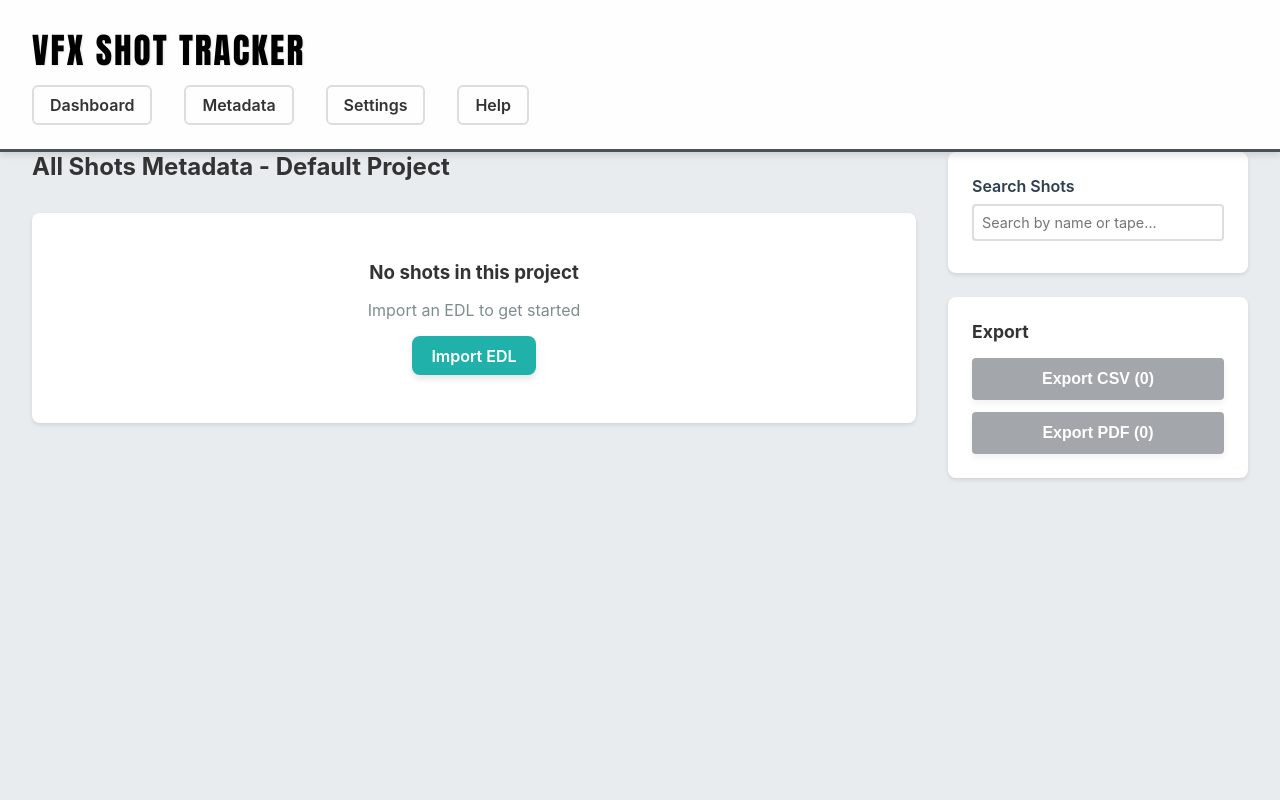
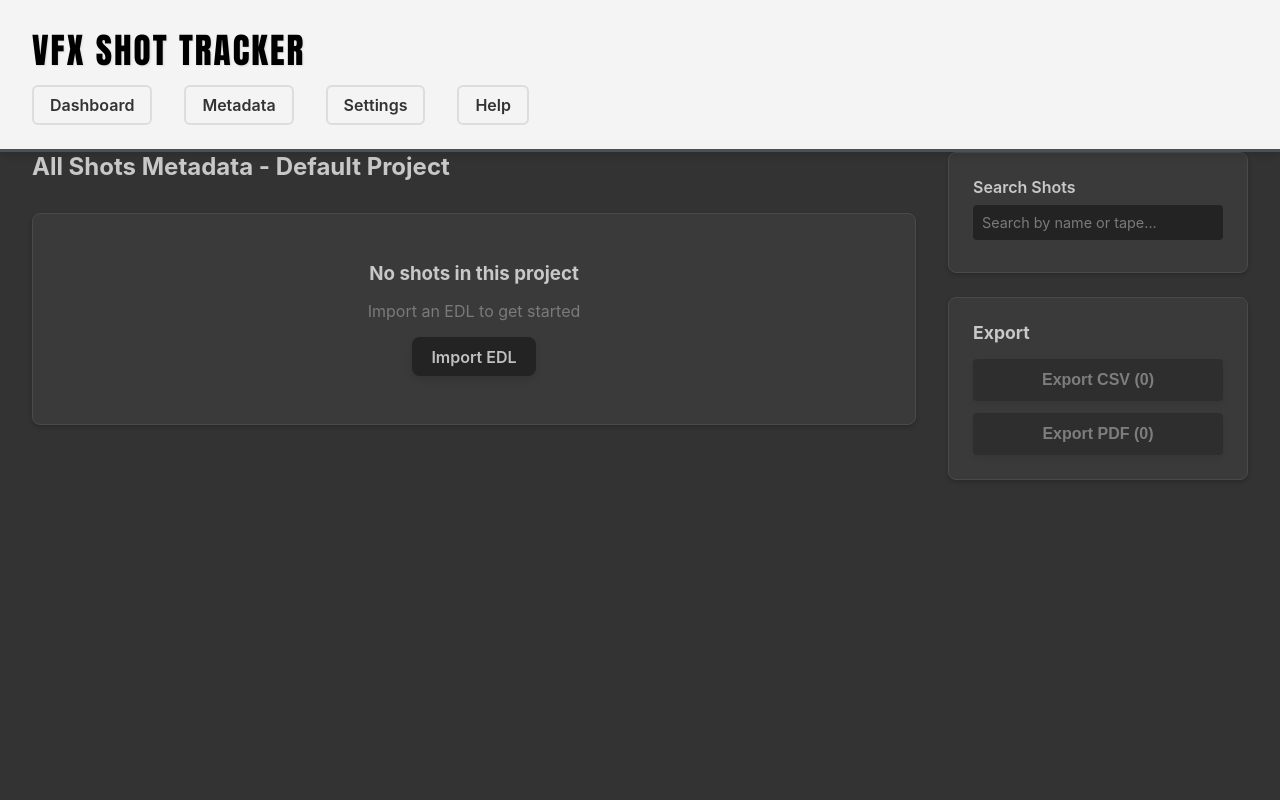
Before and after one commit to jimdelaslim/vfx-tracker, a Flask app: page /metadata/overview in a window 1280 px wide. Run offline with Flask 3, Linux system fonts and the light colour scheme; data comes from the database, SQL or seed files in the repository; data that the repository does not hold is empty.

Commit message:
Metadata pages: greyscale palette to match settings + dashboard
- metadata_overview.html and metadata_library.html restyled to established dark palette
- Page bg #333333, panels/cards #3a3a3a with #4a4a4a border
- Inputs #232323, focus #282828, muted text #7a7a7a
- Unified button treatment: #232323 bg, #3d3d3d hover (dropped teal/red/orange)
- Semantic state signals converted to greyscale: tonal text weight on Linked vs Orphaned badges, border-left on flash messages (no icons — colour/icon signal replaced by text weight only)
- Table styling in library: header band #2a2a2a, row divider #4a4a4a, orphaned row lift #3d3d3d
- Destructive buttons rely on existing confirm() dialogs + label semantics rather than colour

```diff
--- a/templates/metadata_overview.html
+++ b/templates/metadata_overview.html
@@ -8,7 +8,7 @@
 
         {% if shots %}
         <div style="margin-bottom: 1rem;">
-            <p style="color: #7f8c8d;">Showing metadata for {{ shots|length }} shot(s). Click "Edit Metadata" to view or modify details.</p>
+            <p style="color: #7a7a7a;">Showing metadata for {{ shots|length }} shot(s). Click "Edit Metadata" to view or modify details.</p>
         </div>
 
         <div style="margin-bottom: 1.5rem;">
@@ -16,10 +16,10 @@
                 <input type="checkbox" id="selectAll" style="margin-right: 0.5rem; cursor: pointer;">
                 <strong>Select All</strong>
             </label>
-            <button onclick="deleteSelectedMetadata()" style="padding: 0.5rem 1rem; background: #dc3545; color: white; border: none; border-radius: 4px; cursor: pointer; display: none; margin-left: 1rem;" id="deleteBtn">
+            <button onclick="deleteSelectedMetadata()" class="meta-btn" style="padding: 0.5rem 1rem; border-radius: 4px; cursor: pointer; display: none; margin-left: 1rem;" id="deleteBtn">
                 Delete Selected Metadata
             </button>
-            <a href="/metadata/library" style="padding: 0.5rem 1rem; background: #20b2aa; color: white; text-decoration: none; border-radius: 4px; font-weight: 500; margin-left: 1rem; display: inline-block;">
+            <a href="/metadata/library" class="meta-btn" style="padding: 0.5rem 1rem; text-decoration: none; border-radius: 4px; font-weight: 500; margin-left: 1rem; display: inline-block;">
                 Metadata Library
             </a>
         </div>
@@ -35,7 +35,7 @@
                 <div style="font-weight: 700; font-size: 1.1rem; margin-bottom: 0.3rem;">
                     {{ shot.clip_name }}
                 </div>
-                <div style="color: #6c757d; font-size: 0.9rem;">
+                <div style="color: #7a7a7a; font-size: 0.9rem;">
                     Tape: {{ shot.cam_roll or 'N/A' }}
                 </div>
             </div>
@@ -43,18 +43,18 @@
             <!-- Metadata Status -->
             <div style="flex-shrink: 0;">
                 {% if shot.camera or shot.lens or shot.iso or shot.lut or shot.color_space %}
-                    <span style="padding: 0.4rem 1rem; background: #d4edda; color: #155724; border-radius: 4px; font-weight: 600; font-size: 0.9rem; white-space: nowrap;">
+                    <span class="meta-badge">
                         Contains metadata
                     </span>
                 {% else %}
-                    <span style="padding: 0.4rem 1rem; background: #f8d7da; color: #721c24; border-radius: 4px; font-weight: 600; font-size: 0.9rem; white-space: nowrap;">
+                    <span class="meta-badge meta-badge-muted">
                         No metadata imported
                     </span>
                 {% endif %}
             </div>
 
             <!-- Edit Button -->
-            <a href="/shot/{{ shot.id }}/metadata" class="btn" style="background: #20b2aa; color: white; flex-shrink: 0; text-decoration: none; white-space: nowrap;">
+            <a href="/shot/{{ shot.id }}/metadata" class="btn meta-btn" style="flex-shrink: 0; text-decoration: none; white-space: nowrap;">
                 Edit Metadata
             </a>
         </div>
@@ -63,8 +63,8 @@
         {% else %}
         <div class="card" style="text-align: center; padding: 3rem;">
             <h3>No shots in this project</h3>
-            <p style="color: #7f8c8d; margin: 1rem 0;">Import an EDL to get started</p>
-            <a href="/import" class="btn" style="background: #20b2aa; color: white; text-decoration: none;">Import EDL</a>
+            <p style="color: #7a7a7a; margin: 1rem 0;">Import an EDL to get started</p>
+            <a href="/import" class="btn meta-btn" style="text-decoration: none;">Import EDL</a>
         </div>
         {% endif %}
     </div>
@@ -73,24 +73,24 @@
     <div style="width: 300px; flex-shrink: 0;">
         <div style="position: sticky; top: 2rem;">
             <!-- Search Box -->
-            <div style="background: white; padding: 1.5rem; border-radius: 8px; box-shadow: 0 2px 4px rgba(0,0,0,0.1); margin-bottom: 1.5rem;">
+            <div style="background: #3a3a3a; border: 1px solid #4a4a4a; padding: 1.5rem; border-radius: 8px; box-shadow: 0 2px 4px rgba(0,0,0,0.2); margin-bottom: 1.5rem;">
                 <label style="display: block; margin-bottom: 0.5rem; font-weight: 600;">Search Shots</label>
                 <input type="text" id="searchInput" placeholder="Search by name or tape..."
-                       style="width: 100%; padding: 0.5rem; border: 2px solid #ddd; border-radius: 4px; font-size: 0.9rem;">
-                <div id="searchCount" style="margin-top: 0.5rem; color: #6c757d; font-size: 0.85rem;"></div>
+                       style="width: 100%; padding: 0.5rem; border-radius: 4px; font-size: 0.9rem;">
+                <div id="searchCount" style="margin-top: 0.5rem; color: #7a7a7a; font-size: 0.85rem;"></div>
             </div>
 
             <!-- Export Section -->
-            <div style="background: white; padding: 1.5rem; border-radius: 8px; box-shadow: 0 2px 4px rgba(0,0,0,0.1);">
+            <div style="background: #3a3a3a; border: 1px solid #4a4a4a; padding: 1.5rem; border-radius: 8px; box-shadow: 0 2px 4px rgba(0,0,0,0.2);">
                 <h3 style="margin: 0 0 1rem 0; font-size: 1.1rem;">Export</h3>
 
-                <button onclick="exportMetadataCSV()" class="btn" id="exportCSVBtn" disabled
-                        style="width: 100%; margin-bottom: 0.75rem; background: #495057; color: white; border: none; padding: 0.75rem; border-radius: 4px; cursor: pointer;">
+                <button onclick="exportMetadataCSV()" class="btn meta-btn" id="exportCSVBtn" disabled
+                        style="width: 100%; margin-bottom: 0.75rem; padding: 0.75rem; border-radius: 4px; cursor: pointer;">
                     Export CSV (<span id="csvCount">0</span>)
                 </button>
 
-                <button onclick="exportMetadataPDF()" class="btn" id="exportPDFBtn" disabled
-                        style="width: 100%; background: #495057; color: white; border: none; padding: 0.75rem; border-radius: 4px; cursor: pointer;">
+                <button onclick="exportMetadataPDF()" class="btn meta-btn" id="exportPDFBtn" disabled
+                        style="width: 100%; padding: 0.75rem; border-radius: 4px; cursor: pointer;">
                     Export PDF (<span id="pdfCount">0</span>)
                 </button>
             </div>
@@ -99,10 +99,21 @@
 </div>
 
 <style>
+body {
+    background: #333333 !important;
+    color: #c8c8c8;
+    margin: 0;
+}
+
+label {
+    color: #c8c8c8;
+}
+
 .card {
-    background: white;
+    background: #3a3a3a;
+    border: 1px solid #4a4a4a;
     border-radius: 8px;
-    box-shadow: 0 2px 4px rgba(0,0,0,0.1);
+    box-shadow: 0 2px 4px rgba(0,0,0,0.2);
 }
 
 .btn:disabled {
@@ -115,7 +126,49 @@
 }
 
 .shot-card:hover {
-    box-shadow: 0 4px 8px rgba(0,0,0,0.15);
+    box-shadow: 0 4px 8px rgba(0,0,0,0.3);
+}
+
+.meta-btn {
+    background: #232323;
+    color: #c0c0c0;
+    border: none;
+}
+
+.meta-btn:hover {
+    background: #3d3d3d;
+}
+
+.meta-badge {
+    display: inline-block;
+    padding: 0.4rem 1rem;
+    background: #3d3d3d;
+    color: #c8c8c8;
+    border-radius: 4px;
+    font-weight: 600;
+    font-size: 0.9rem;
+    white-space: nowrap;
+}
+
+.meta-badge-muted {
+    color: #7a7a7a;
+}
+
+#searchInput {
+    background: #232323;
+    border: 1px solid transparent;
+    color: #c8c8c8;
+}
+
+#searchInput::placeholder {
+    color: #7a7a7a;
+}
+
+#searchInput:focus {
+    outline: none;
+    border-color: #5a5a5a;
+    background: #282828;
+    box-shadow: none;
 }
 </style>
 
```
Also changed, not shown: templates/metadata_library.html (+40 -11 lines).
